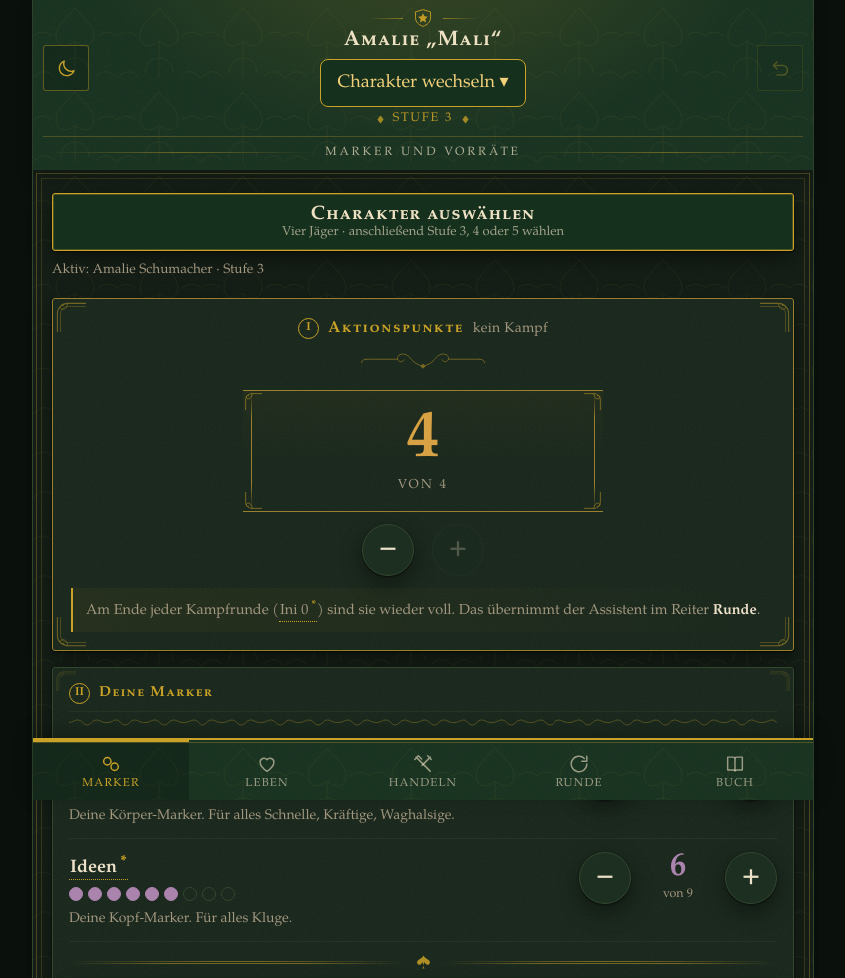
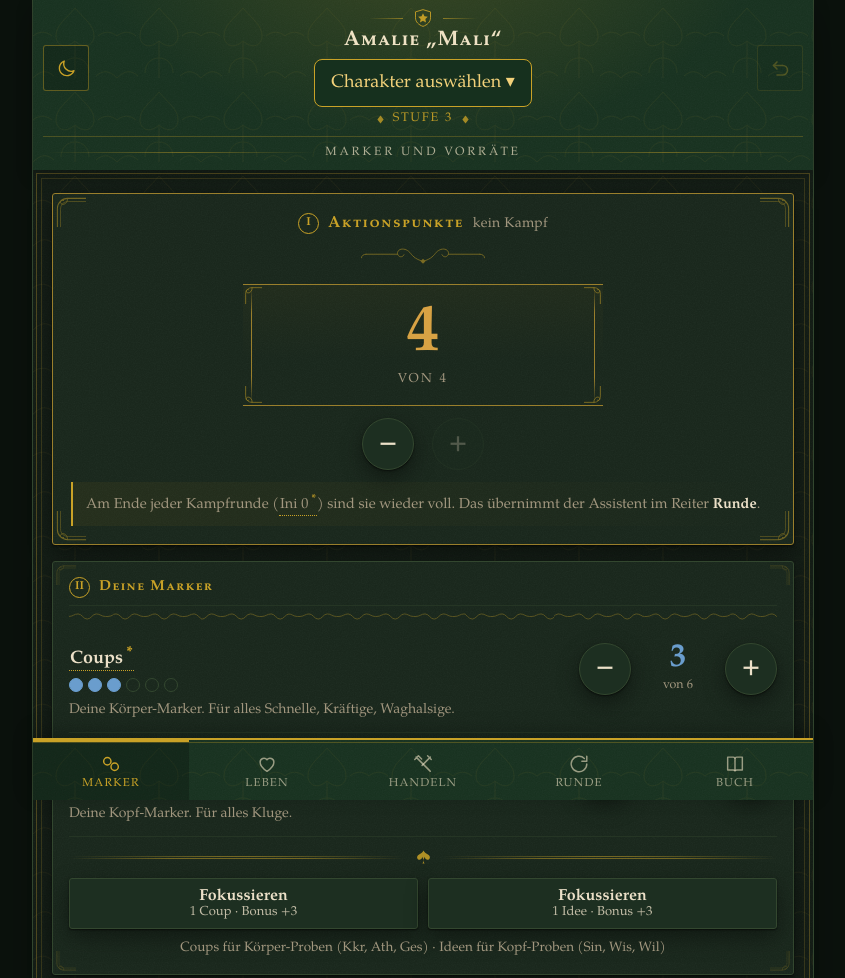
Before and after one commit to Christian-j-maass/jaegerbuch, a plain HTML site: page index.html in a window 1280 px wide. Shown: the top 978 px of the page, without its empty margins (217-1062 px from the left). Drawn offline with Linux system fonts and the light colour scheme.

Commit message:
Remove all duplicate first-page selector controls; use only header button for two-step selection

```diff
--- a/index.html
+++ b/index.html
@@ -1023,7 +1023,7 @@ html[data-drucken] #druckbogen { display: block; }
       <div class="kopf-mitte">
         <div class="kopf-wappen" id="kopfWappen"></div>
         <div class="kopf-name" id="kopfName">Jägerbuch</div>
-        <button id="kopfJaegerWahl" type="button" style="margin:8px auto 0;padding:10px 16px;min-height:44px;border:1px solid #c9a227;border-radius:8px;background:#16301e;color:#f2d17a;font:inherit;cursor:pointer">Charakter wechseln ▾</button>
+        <button id="kopfJaegerWahl" type="button" style="margin:8px auto 0;padding:10px 16px;min-height:44px;border:1px solid #c9a227;border-radius:8px;background:#16301e;color:#f2d17a;font:inherit;cursor:pointer">Charakter auswählen ▾</button>
         <div class="kopf-unter" id="kopfUnter">wird geladen</div>
       </div>
       <button class="kopf-knopf" id="undoKnopf" aria-label="Rückgängig" title="Letzten Schritt zurücknehmen">
@@ -2255,18 +2255,11 @@ function startStufenZeichnen(){
  '<button class="knopf schmal" id="zurueckProfile">Zurück zur Charakterauswahl</button>';
  blattOeffnen(h);
 }
-function startCharakterwahl(){
- const c=charakter();
- let h='<section id="startJaegerWahl" aria-label="Charakterauswahl" style="margin-bottom:18px">';
- h+='<button class="knopf haupt" id="startAuswahlKnopf">Charakter auswählen<span class="unter">Vier Jäger · anschließend Stufe 3, 4 oder 5 wählen</span></button>';
- if(c)h+='<p class="klein" style="margin:10px 0 0">Aktiv: '+esc(c.name)+' · Stufe '+c.stufe+'</p>';
- h+='</section>';
- return h;
-}
+function startCharakterwahl(){return '';}
 function zeichneMarker() {
   const c = charakter(), z = zustand();
   const apM = apMax(c, z);
-  let html = startCharakterwahl();
+  let html = '';
 
   let inhalt = kartusche(z.ap, 'von ' + apM +
       (z.einfluss.laehmung ? ' · Lähmung nimmt ' + z.einfluss.laehmung : ''), 'ap');
```
